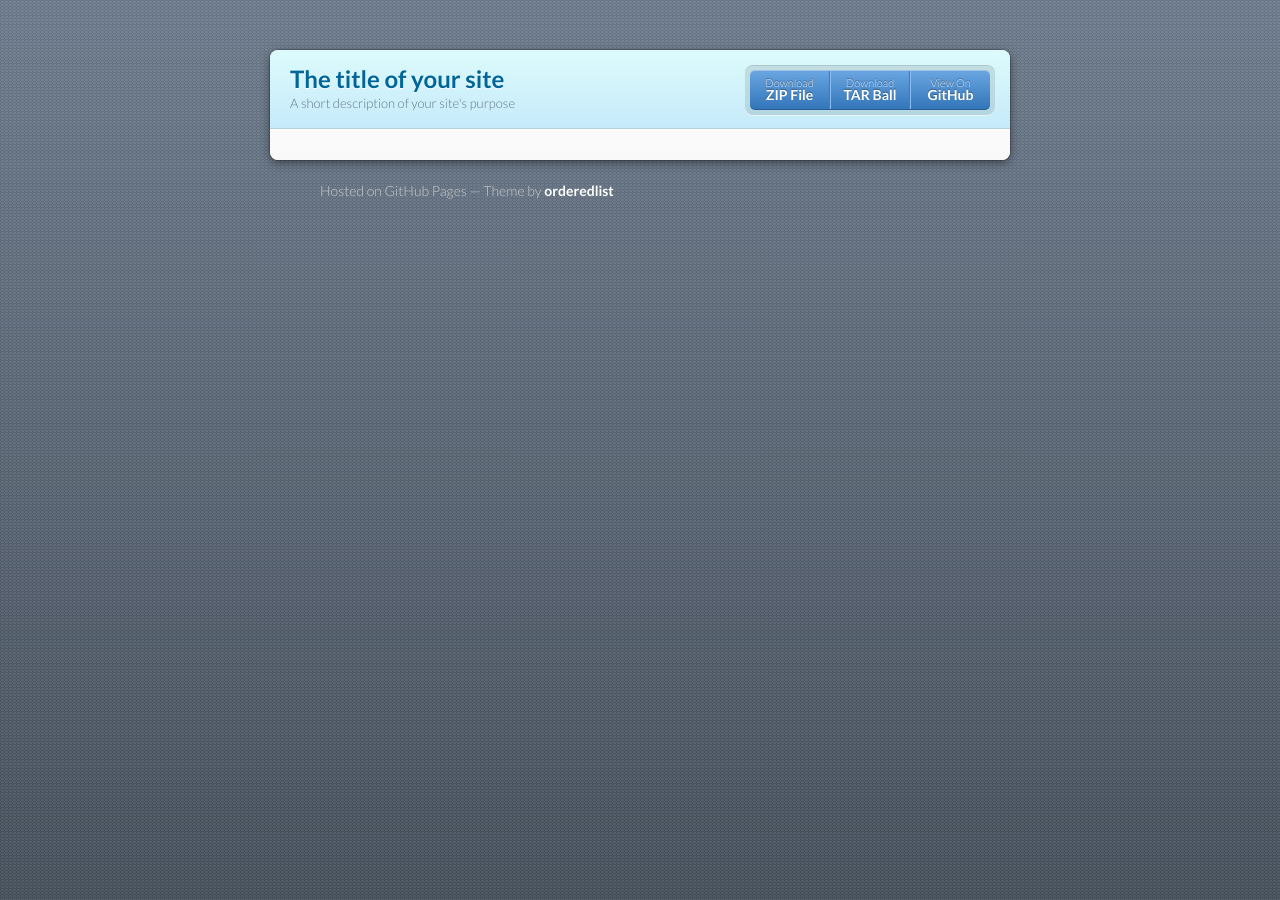
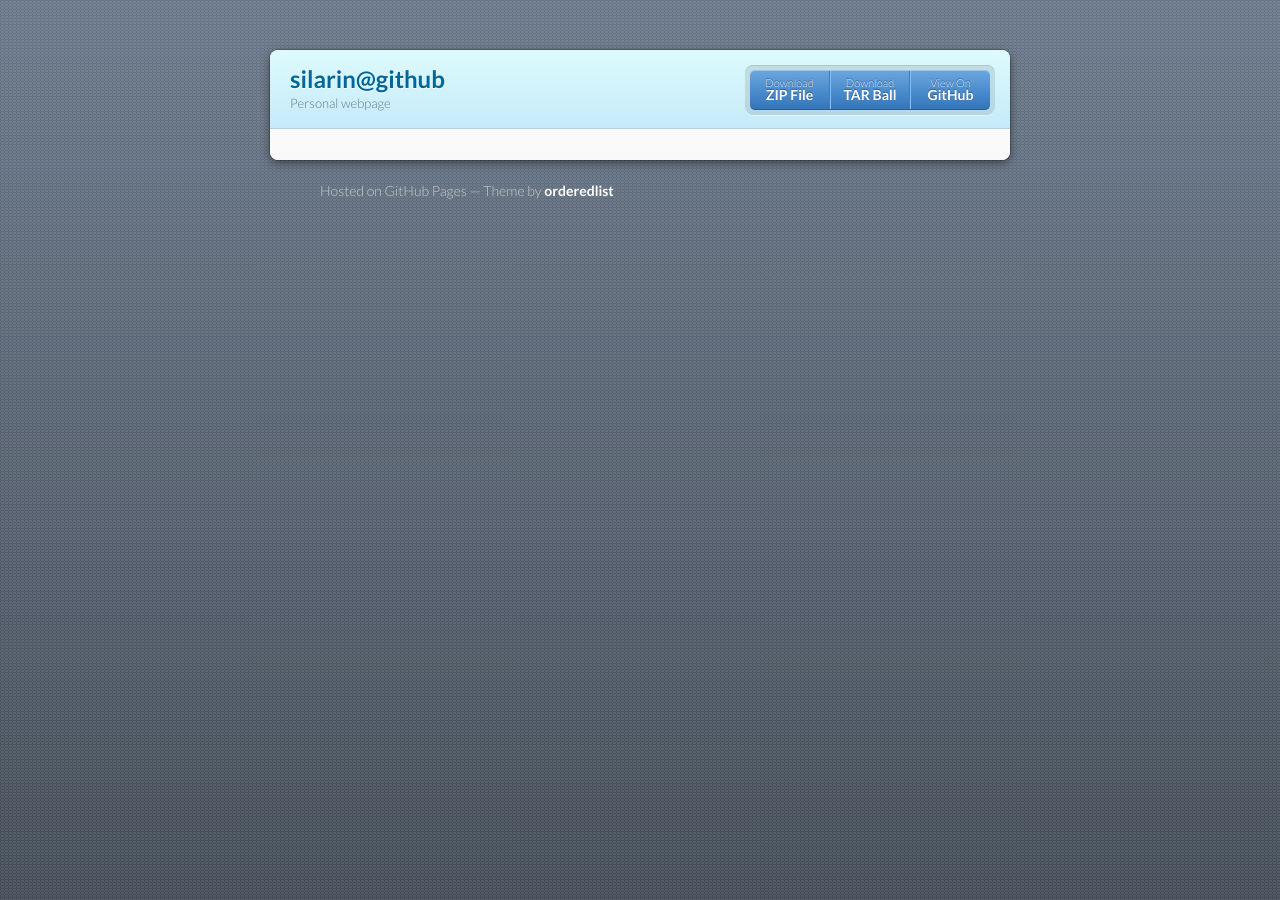
Before and after one commit to silarin/silarin.github.io, a Jekyll site: the page built from index.md, in a window 1280 px wide. Built offline with Jekyll 4.4.1, drawn with Linux system fonts in a browser that asks for light colours.

Commit message:
Update _config.yml

```diff
--- a/_config.yml
+++ b/_config.yml
@@ -2,8 +2,8 @@
 plugins:
 - jekyll-remote-theme # add this line to the plugins list if you already have one
 
-title: [The title of your site]
-description: [A short description of your site's purpose]
+title: silarin@github
+description: Personal webpage
 
 show_downloads: "true"
 google_analytics:
```
